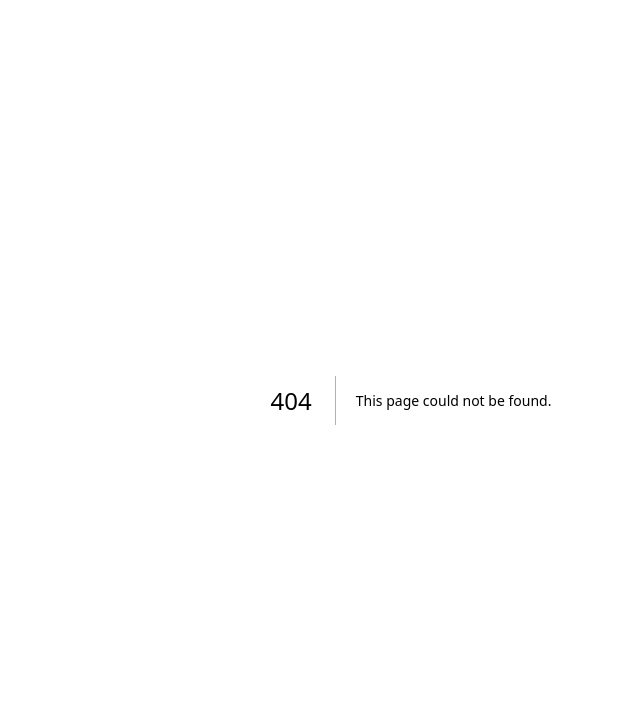
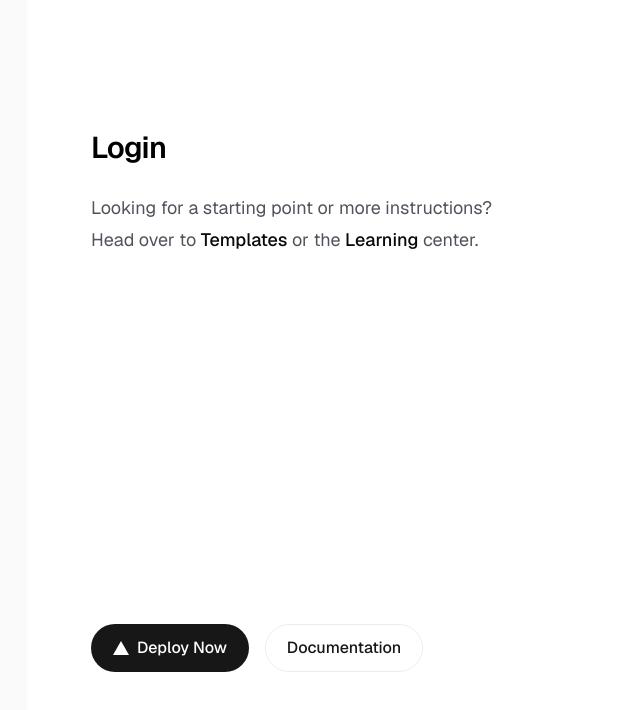
Before and after one commit to shrumrii/FitPic, a Next.js app in the folder frontend/frontend/: page /login in a window 1280 px wide. Before the commit this address had no page. Shown: the top 710 px of the page, without its empty margins (229-869 px from the left). Built offline with nearby package versions, Linux system fonts and the light colour scheme.

Commit message:
added initial signup page

```diff
--- /dev/null
+++ b/frontend/frontend/app/login/page.tsx
@@ -0,0 +1,61 @@
+import Image from "next/image";
+
+export default function Home() {
+  return (
+    <div className="flex min-h-screen items-center justify-center bg-zinc-50 font-sans dark:bg-black">
+      <main className="flex min-h-screen w-full max-w-3xl flex-col items-center justify-between py-32 px-16 bg-white dark:bg-black sm:items-start">
+        <div className="flex flex-col items-center gap-6 text-center sm:items-start sm:text-left">
+          <h1 className="max-w-xs text-3xl font-semibold leading-10 tracking-tight text-black dark:text-zinc-50">
+            Login
+          </h1>
+
+
+
+
+          <p className="max-w-md text-lg leading-8 text-zinc-600 dark:text-zinc-400">
+            Looking for a starting point or more instructions? Head over to{" "}
+            <a
+              href="https://vercel.com/templates?framework=next.js&utm_source=create-next-app&utm_medium=appdir-template-tw&utm_campaign=create-next-app"
+              className="font-medium text-zinc-950 dark:text-zinc-50"
+            >
+              Templates
+            </a>{" "}
+            or the{" "}
+            <a
+              href="https://nextjs.org/learn?utm_source=create-next-app&utm_medium=appdir-template-tw&utm_campaign=create-next-app"
+              className="font-medium text-zinc-950 dark:text-zinc-50"
+            >
+              Learning
+            </a>{" "}
+            center.
+          </p>
+        </div>
+        <div className="flex flex-col gap-4 text-base font-medium sm:flex-row">
+          <a
+            className="flex h-12 w-full items-center justify-center gap-2 rounded-full bg-foreground px-5 text-background transition-colors hover:bg-[#383838] dark:hover:bg-[#ccc] md:w-[158px]"
+            href="https://vercel.com/new?utm_source=create-next-app&utm_medium=appdir-template-tw&utm_campaign=create-next-app"
+            target="_blank"
+            rel="noopener noreferrer"
+          >
+            <Image
+              className="dark:invert"
+              src="/vercel.svg"
+              alt="Vercel logomark"
+              width={16}
+              height={16}
+            />
+            Deploy Now
+          </a>
+          <a
+            className="flex h-12 w-full items-center justify-center rounded-full border border-solid border-black/[.08] px-5 transition-colors hover:border-transparent hover:bg-black/[.04] dark:border-white/[.145] dark:hover:bg-[#1a1a1a] md:w-[158px]"
+            href="https://nextjs.org/docs?utm_source=create-next-app&utm_medium=appdir-template-tw&utm_campaign=create-next-app"
+            target="_blank"
+            rel="noopener noreferrer"
+          >
+            Documentation
+          </a>
+        </div>
+      </main>
+    </div>
+  );
+}
--- /dev/null
+++ b/frontend/frontend/app/signup/page.tsx
@@ -0,0 +1,69 @@
+"use client";
+import { useState } from "react";
+import supabase from "@/lib/supabase"
+import { useRouter } from "next/navigation"
+
+export default function Signup() {
+
+    const [formData, setFormData] = useState({ email: "", password: "" }); //const [email, setEmail] = useState<string | null>(null);
+    const [loading, setLoading] = useState(false);
+    const router = useRouter();
+
+    const setEmailPassword = (e: React.ChangeEvent<HTMLInputElement>) => {
+        const { name, value } = e.target;
+        setFormData(prev => ({ ...prev, [name]: value })); //keep previous form data, but update wtvr field that changed
+    };
+
+    //handle signup
+    const handleSignup = async () => {
+        setLoading(true);
+        try {
+            //supabase
+            const { data, error } = await supabase.auth.signUp({ email:formData.email, password:formData.password })
+
+            if (error) {  //supabase error
+                console.error(error.message);
+                alert(error.message);
+                return
+            }
+
+            router.push("/upload"); //redirect to upload after successful signup
+        } catch (error) {
+            console.error("Signup failed", error);
+        } finally {
+            setLoading(false);
+        }
+    }
+
+    return (
+        <div className="flex min-h-screen items-center justify-center bg-zinc-50 font-sans dark:bg-black">
+            <main className="flex min-h-screen w-full max-w-3xl flex-col items-center justify-between py-32 px-16 bg-white dark:bg-black sm:items-start">
+                <div className="flex flex-col items-center gap-6 text-center sm:items-start sm:text-left">
+                    <h1 className="max-w-xs text-3xl font-semibold leading-10 tracking-tight text-black dark:text-zinc-50">
+                    Signup
+                    </h1>
+                </div>
+
+                <div className="flex flex-col items-center gap-6 text-center sm:items-start sm:text-left">
+                    <form>
+                        <input
+                            type="email"
+                            name="email"
+                            placeholder="Email"
+                            onChange={setEmailPassword}/>
+                        <input
+                            type="password"
+                            name="password"
+                            placeholder="Password"
+                            onChange={setEmailPassword}/>
+                    </form>
+
+                    <button onClick={handleSignup} disabled={loading}> {loading ? "Signing up..." : "Sign up"} </button>
+                </div>
+
+
+
+            </main>
+        </div>
+    );
+}
--- a/frontend/frontend/package.json
+++ b/frontend/frontend/package.json
@@ -9,6 +9,7 @@
     "lint": "eslint"
   },
   "dependencies": {
+    "@supabase/supabase-js": "^2.99.1",
     "next": "16.1.6",
     "react": "19.2.3",
     "react-dom": "19.2.3"
```
Also changed, not shown: 2 other files (tests, documents, lock files or other folders).
